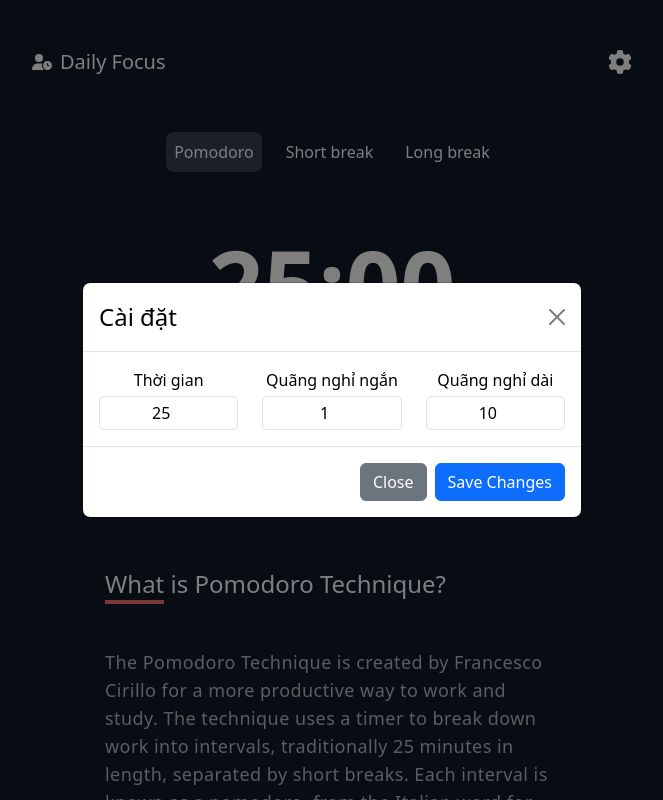
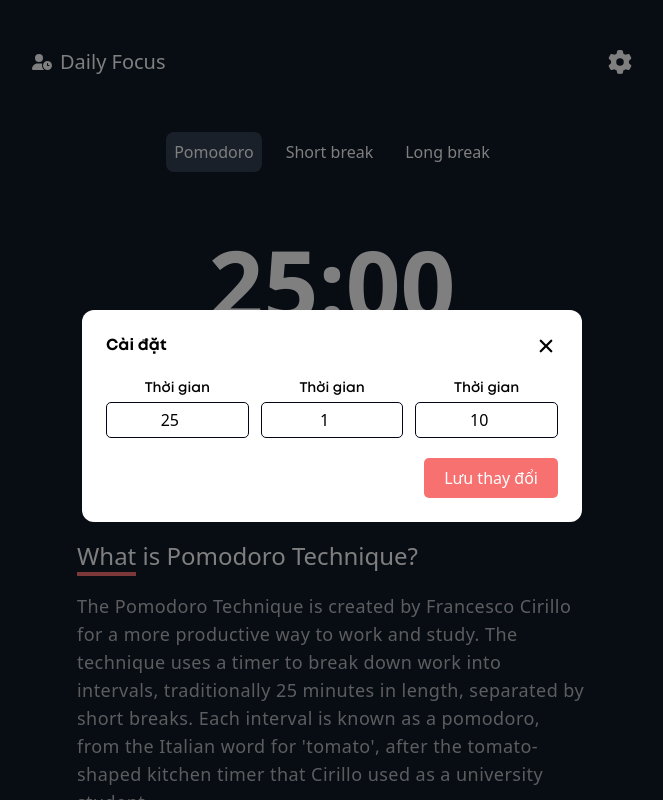
Before and after one commit to TPHL1611/nextjs-app, a Next.js app: page /pomodoro in a window 1280 px wide. Both pictures are taken after a click on the icon 928 px from the left and 62 px from the top of the page. Shown: the top 800 px of the page, without its empty margins (308-971 px from the left). Built offline with nearby package versions, Linux system fonts and the light colour scheme.

Commit message:
#10 - replace bootstrap modal in pomodoro app with custom modal

```diff
--- /dev/null
+++ b/src/app/pomodoro/components/Setting.js
@@ -0,0 +1,21 @@
+import React from "react";
+
+const Setting = React.forwardRef((props, ref) => {
+    return (
+        <div className="flex flex-col items-center">
+            <label htmlFor={props.inputID} className="text-sm font-mt-semibold text-black">
+                Thời gian
+            </label>
+            <input
+                id={props.inputID}
+                type="number"
+                className="w-full text-center border border-slate-950 rounded-[5px] mt-1 py-[5px] px-3"
+                ref={ref}
+                min="0"
+                value={props.valueTime}
+                onChange={(e) => props.setValueTime(e.target.value)}
+            />
+        </div>
+    );
+});
+export default Setting;
--- a/src/app/pomodoro/page.js
+++ b/src/app/pomodoro/page.js
@@ -4,10 +4,10 @@
 import Alarm from "./components/Alarm";
 import { Header } from "./components/Header";
 import { Timer } from "./components/Timer";
-import Button from "react-bootstrap/Button";
-import Modal from "react-bootstrap/Modal";
-import "bootstrap/dist/css/bootstrap.min.css";
 import { useEffect, useRef, useState } from "react";
+import { IoClose } from "react-icons/io5";
+import Setting from "./components/Setting";
+import { twMerge } from "tailwind-merge";
 
 export default function Pomodoro() {
     const audioRef = useRef(null);
@@ -105,61 +105,63 @@
                 {/* End Body */}
                 <About />
                 {/* Modal */}
-                <Modal show={isModalOpen} onHide={handleClose} centered>
-                    <Modal.Header closeButton>
-                        <Modal.Title>Cài đặt</Modal.Title>
-                    </Modal.Header>
-                    <Modal.Body className="flex justify-between gap-4">
-                        <div className="flex flex-col items-center">
-                            <label htmlFor="pomo">Thời gian</label>
-                            <input
-                                id="pomo"
-                                type="number"
-                                className="w-full text-center border border-slate-950 rounded-[5px] mt-1 py-1 px-3"
-                                ref={pomoInputRef}
-                                min="0"
-                                value={pomodoroTime}
-                                onChange={(e) => setPomodoroTime(e.target.value)}
+                <div
+                    className={twMerge(
+                        "fixed top-0 left-0 bottom-0 right-0 bg-black/[.5] flex items-center justify-center duration-300",
+                        isModalOpen ? "opacity-100 visible" : "opacity-0 invisible"
+                    )}
+                    onClick={() => {
+                        setIsModalOpen(false);
+                    }}>
+                    <div
+                        className={twMerge(
+                            "bg-white max-w-[500px] rounded-xl p-6 duration-200 text-black",
+                            isModalOpen ? "translate-y-4" : "translate-y-0"
+                        )}
+                        onClick={(e) => {
+                            e.stopPropagation();
+                        }}>
+                        <div className="flex items-center justify-between mb-5 font-mt-bold text-base">
+                            <p>Cài đặt</p>
+                            <IoClose
+                                className="w-6 h-6 cursor-pointer"
+                                onClick={() => {
+                                    setIsModalOpen(false);
+                                }}
                             />
                         </div>
-                        <div className="flex flex-col items-center">
-                            <label htmlFor="short">Quãng nghỉ ngắn</label>
-                            <input
-                                id="short"
-                                type="number"
-                                className="w-full text-center border border-slate-950 rounded-[5px] mt-1 py-1 px-3"
+                        <div className="flex gap-x-3">
+                            <Setting
+                                ref={pomoInputRef}
+                                inputID="pomo"
+                                valueTime={pomodoroTime}
+                                setValueTime={setPomodoroTime}
+                            />
+                            <Setting
                                 ref={shortInputRef}
-                                min="0"
-                                value={shortBreak}
-                                onChange={(e) => setShortBreak(e.target.value)}
+                                inputID="short"
+                                valueTime={shortBreak}
+                                setValueTime={setShortBreak}
+                            />
+                            <Setting
+                                ref={longInputRef}
+                                inputID="long"
+                                valueTime={longBreak}
+                                setValueTime={setLongBreak}
                             />
                         </div>
-                        <div className="flex flex-col items-center">
-                            <label htmlFor="long">Quãng nghỉ dài</label>
-                            <input
-                                id="long"
-                                type="number"
-                                className="w-full text-center border border-slate-950 rounded-[5px] mt-1 py-1 px-3"
-                                ref={longInputRef}
-                                min="0"
-                                value={longBreak}
-                                onChange={(e) => setLongBreak(e.target.value)}
-                            />
+                        <div className="mt-5">
+                            <p
+                                className="bg-red-400 text-white rounded-[5px] py-2 px-5 w-fit ml-auto cursor-pointer"
+                                onClick={() => {
+                                    setIsModalOpen(false);
+                                    handleSave;
+                                }}>
+                                Lưu thay đổi
+                            </p>
                         </div>
-                    </Modal.Body>
-                    <Modal.Footer>
-                        <Button variant="secondary" onClick={handleClose}>
-                            Close
-                        </Button>
-                        <Button
-                            variant="primary"
-                            onClick={() => {
-                                handleClose(), handleSave();
-                            }}>
-                            Save Changes
-                        </Button>
-                    </Modal.Footer>
-                </Modal>
+                    </div>
+                </div>
                 {/* End Modal */}
             </div>
         </main>
```
